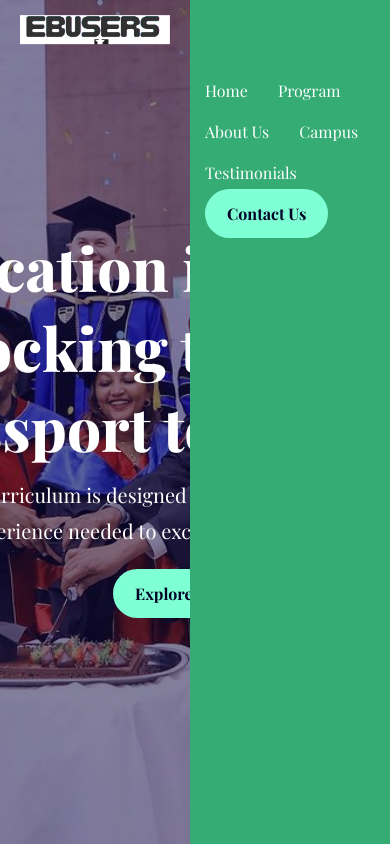
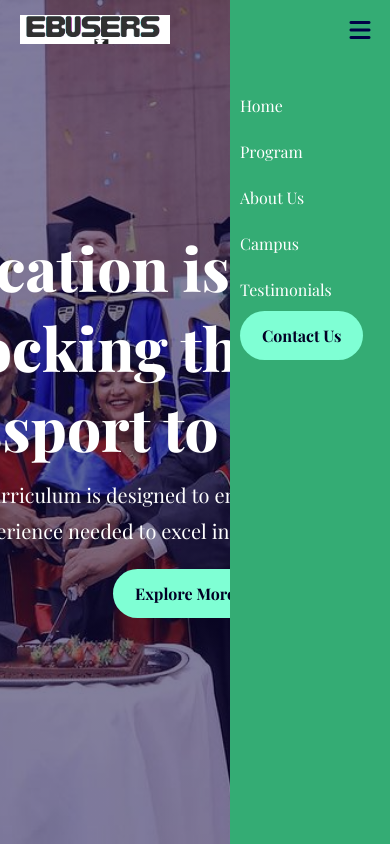
Before and after one commit to Tolegithub7/React, a React (Vite) app in the folder Ebusers/: page / in a window 390 px wide. Shown: the top 844 px of the page. Built offline with nearby package versions, Linux system fonts and the light colour scheme; a web font is replaced by a local one.

Commit message:
include menu icon

```diff
--- a/Ebusers/package.json
+++ b/Ebusers/package.json
@@ -10,6 +10,7 @@
     "preview": "vite preview"
   },
   "dependencies": {
+    "@fortawesome/fontawesome-free": "^6.6.0",
     "react": "^18.0.0",
     "react-dom": "^18.0.0",
     "react-scroll": "^1.9.0"
--- a/Ebusers/src/Components/Navbar/Navbar.css
+++ b/Ebusers/src/Components/Navbar/Navbar.css
@@ -50,8 +50,17 @@ nav ul li:hover {
     bottom: 0;
     background: #34ac74;
     z-index: -1;
-    width: 200px;
+    width: 160px;
     padding-top: 70px;
     transition: 0.5s;
   }
+  nav ul li {
+    display: block;
+    margin: 25px 10px;
+  }
 }
+.menu-icon {
+  font-size: 24px;
+  cursor: pointer;
+  color: #000146; /* Adjust as needed */
+}
--- a/Ebusers/src/Components/Navbar/Navbar.jsx
+++ b/Ebusers/src/Components/Navbar/Navbar.jsx
@@ -51,6 +51,7 @@ const Navbar = () => {
           </Link>
         </li>
       </ul>
+      <i className="fas fa-bars menu-icon"></i>
     </nav>
   );
 };
--- a/Ebusers/src/main.jsx
+++ b/Ebusers/src/main.jsx
@@ -2,6 +2,7 @@ import React from "react";
 import ReactDOM from "react-dom/client";
 import App from "./App.jsx";
 import "./index.css";
+import "@fortawesome/fontawesome-free/css/all.min.css";
 
 ReactDOM.createRoot(document.getElementById("root")).render(
   <React.StrictMode>
```
Also changed, not shown: 1 other file (tests, documents, lock files or other folders).
